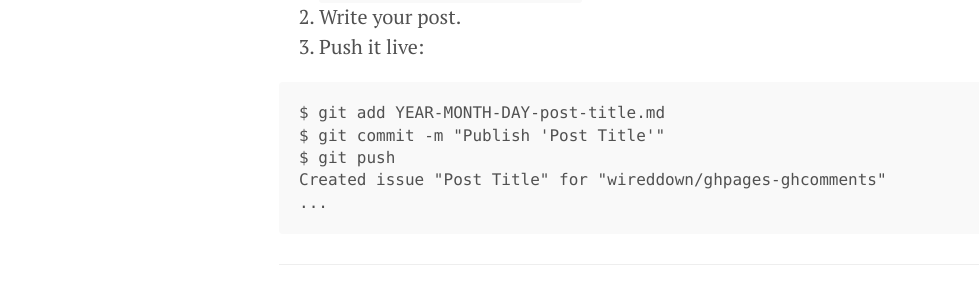
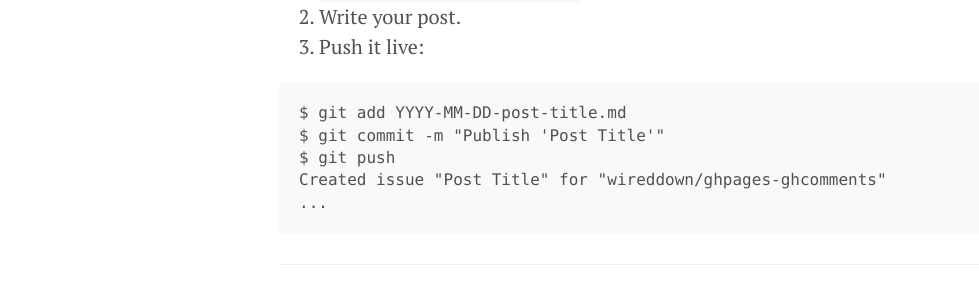
Before and after one commit to wireddown/ghpages-ghcomments, a Jekyll site: the page built from usage.md, in a window 1280 px wide. Shown: the part 350-645 px from the top of the page, without its empty margins (1-980 px from the left). Built offline with Jekyll 4.4.1, drawn with Linux system fonts in a browser that asks for light colours; Markdown is read by kramdown in place of the engine named in the settings.

Commit message:
Fix documentation typo

````diff
--- a/usage.md
+++ b/usage.md
@@ -13,7 +13,7 @@ If you have a [Jekyll site](https://help.github.com/articles/using-jekyll-with-p
  1. Push it live:
 
 ```
-$ git add YEAR-MONTH-DAY-post-title.md
+$ git add YYYY-MM-DD-post-title.md
 $ git commit -m "Publish 'Post Title'"
 $ git push
 Created issue "Post Title" for "wireddown/ghpages-ghcomments"
````
